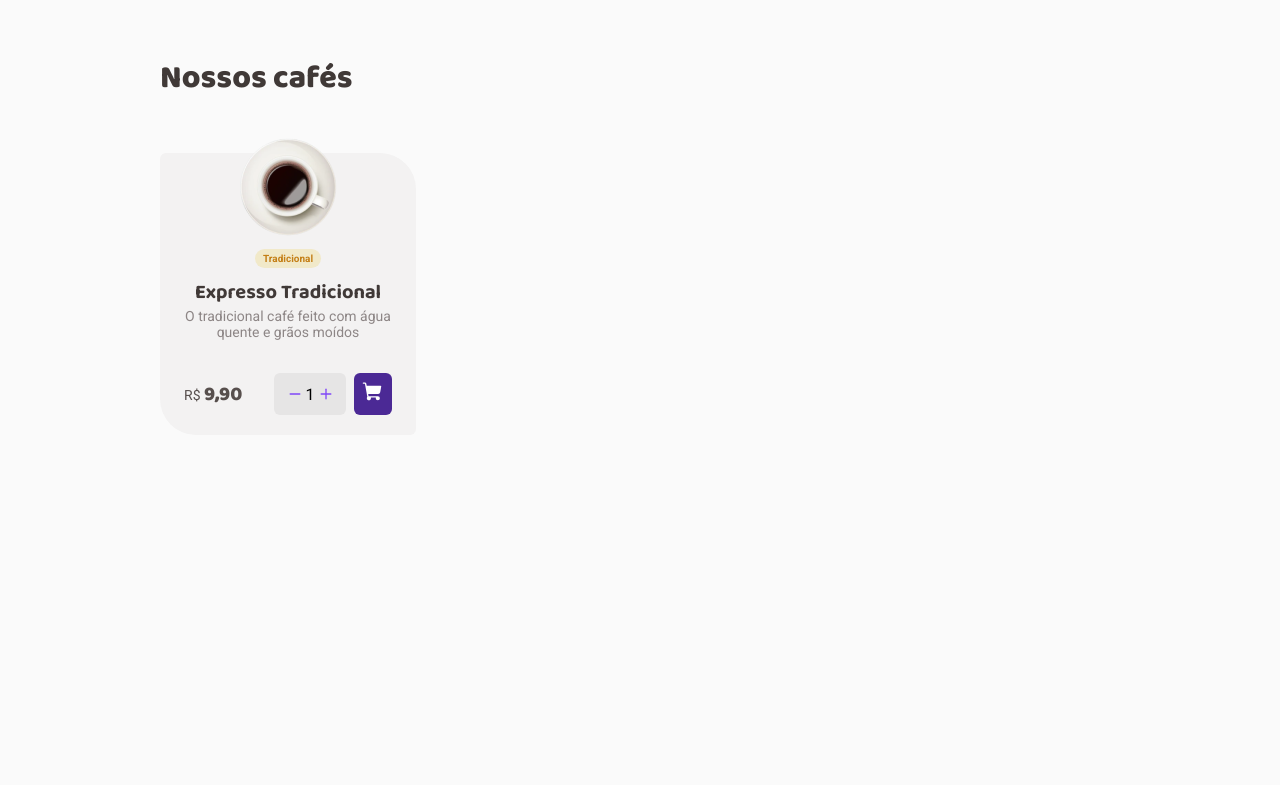
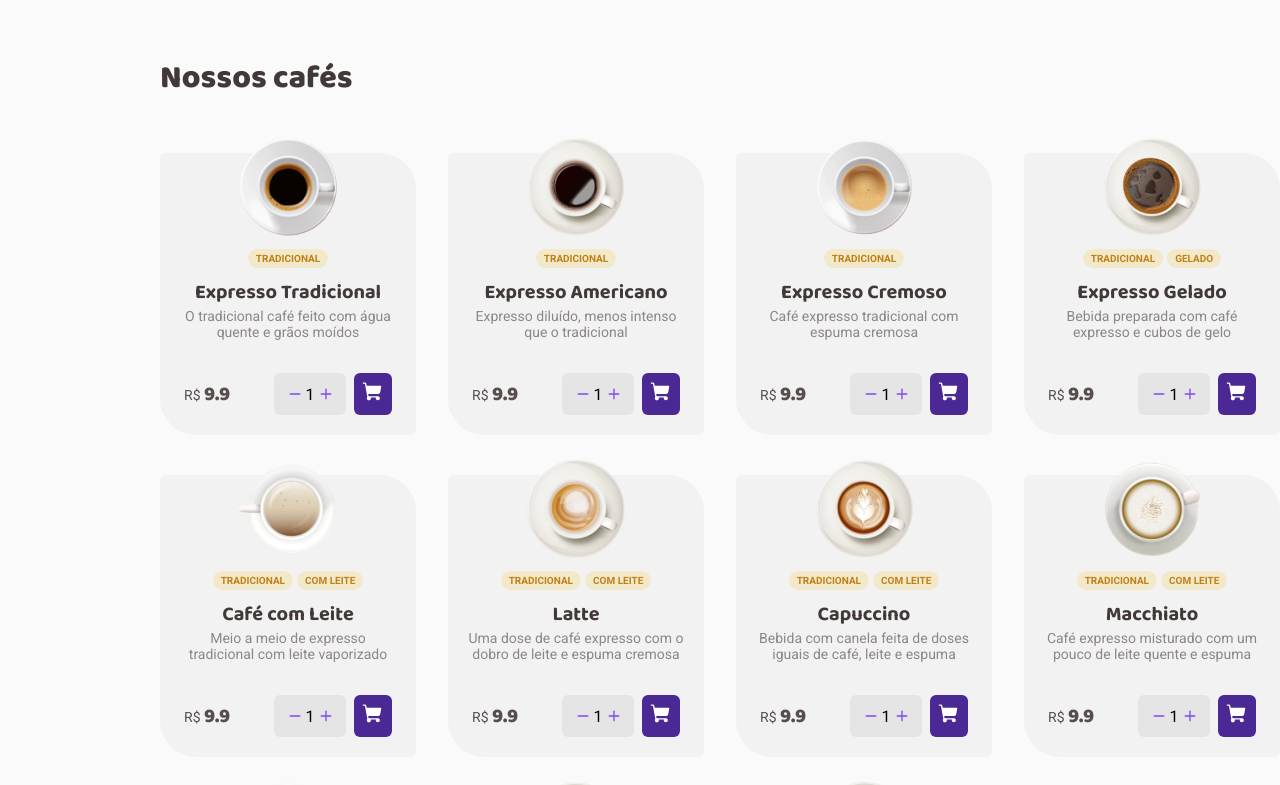
Before and after one commit to jessicaMarquess/coffee-delivery, a React (Vite) app: page / in a window 1280 px wide. Shown: the part 740-1525 px from the top of the page. Built offline with nearby package versions, Linux system fonts and the light colour scheme.

Commit message:
feat: dados dinamicos e melhoria de style

```diff
--- a/data.ts
+++ b/data.ts
@@ -1,4 +1,13 @@
-const dataCoffee = [
+export interface PropsData {
+  id: number
+  nome: string
+  descricao: string
+  preco: number
+  tags: Array<string>
+  src: string
+}
+
+const dataCoffee: PropsData[] = [
   {
     id: 1,
     nome: 'Expresso Tradicional',
--- a/src/pages/Home/components/CoffeeCard/index.tsx
+++ b/src/pages/Home/components/CoffeeCard/index.tsx
@@ -1,30 +1,41 @@
 import { Minus, Plus, ShoppingCart } from 'phosphor-react'
-import americanoImage from '../../../../assets/americano.png'
 import {
-  BackgroundContainer,
+  BoxTags,
   CoffeImg,
   CoffeeDescription,
   CoffeeFooter,
   CoffeeType,
+  Container,
   ContentFooter,
+  ItemCard,
   Price,
   QtddCoffee,
   Tag,
 } from './style'
+import React from 'react'
+import { PropsData } from '../../../../../data.ts'
 
-export const CoffeeCard = () => {
+export const CoffeeCard: React.FC<{ coffeeData: PropsData[] }> = ({
+  coffeeData,
+}) => {
   return (
-    <BackgroundContainer>
-      <CoffeImg src={americanoImage} alt="" />
-      <Tag>Tradicional</Tag>
-      <CoffeeType>Expresso Tradicional</CoffeeType>
-      <CoffeeDescription>
-        O tradicional café feito com água quente e grãos moídos
-      </CoffeeDescription>
+    <Container>
+      {coffeeData.map((coffee) => {
+        return (
+          <ItemCard key={coffee.id}>
+            <CoffeImg src={coffee.src} alt={coffee.descricao} />
+            <BoxTags>
+              {coffee.tags.map((tag) => (
+                <Tag key={tag}>{tag}</Tag>
+              ))}
+            </BoxTags>
+
+            <CoffeeType>{coffee.nome}</CoffeeType>
+            <CoffeeDescription>{coffee.descricao}</CoffeeDescription>
             <CoffeeFooter>
               <Price>
                 <p>
-            R$ <span>9,90</span>
+                  R$ <span>{coffee.preco}</span>
                 </p>
               </Price>
               <ContentFooter>
@@ -38,6 +49,9 @@ export const CoffeeCard = () => {
                 </div>
               </ContentFooter>
             </CoffeeFooter>
-    </BackgroundContainer>
+          </ItemCard>
+        )
+      })}
+    </Container>
   )
 }
--- a/src/pages/Home/components/CoffeeCard/style.ts
+++ b/src/pages/Home/components/CoffeeCard/style.ts
@@ -1,6 +1,14 @@
 import styled from 'styled-components'
 
-export const BackgroundContainer = styled.div`
+export const Container = styled.div`
+  display: grid;
+  grid-column: 3;
+  grid-template-columns: repeat(4, 1fr);
+  grid-row-gap: 2.5rem;
+  grid-column-gap: 2rem;
+`
+
+export const ItemCard = styled.div`
   width: 16rem;
   max-height: 19.375rem;
   background-color: ${(props) => props.theme['base-card']};
@@ -14,8 +22,14 @@ export const CoffeImg = styled.img`
   position: absolute;
   margin-top: -1rem;
 `
+export const BoxTags = styled.div`
+  display: flex;
+  gap: 0.25rem;
+  margin-top: 6rem;
+  text-transform: uppercase;
+`
+
 export const Tag = styled.p`
-  margin-top: 6rem;
   padding: 0.25rem 0.5rem;
   border-radius: 1rem;
   background-color: ${(props) => props.theme['yellow-light']};
--- a/src/pages/Home/index.tsx
+++ b/src/pages/Home/index.tsx
@@ -15,6 +15,7 @@ import {
   ItemsCoffee,
 } from './style'
 import { CoffeeCard } from './components/CoffeeCard'
+import dataCoffee from '../../../data'
 
 export const Home = () => {
   return (
@@ -82,7 +83,7 @@ export const Home = () => {
       </BodyContainer>
       <ItemsCoffee>
         <h1>Nossos cafés</h1>
-        <CoffeeCard />
+        <CoffeeCard coffeeData={dataCoffee} />
       </ItemsCoffee>
     </>
   )
```
Lines whose indentation alone changed are shown as unchanged.
